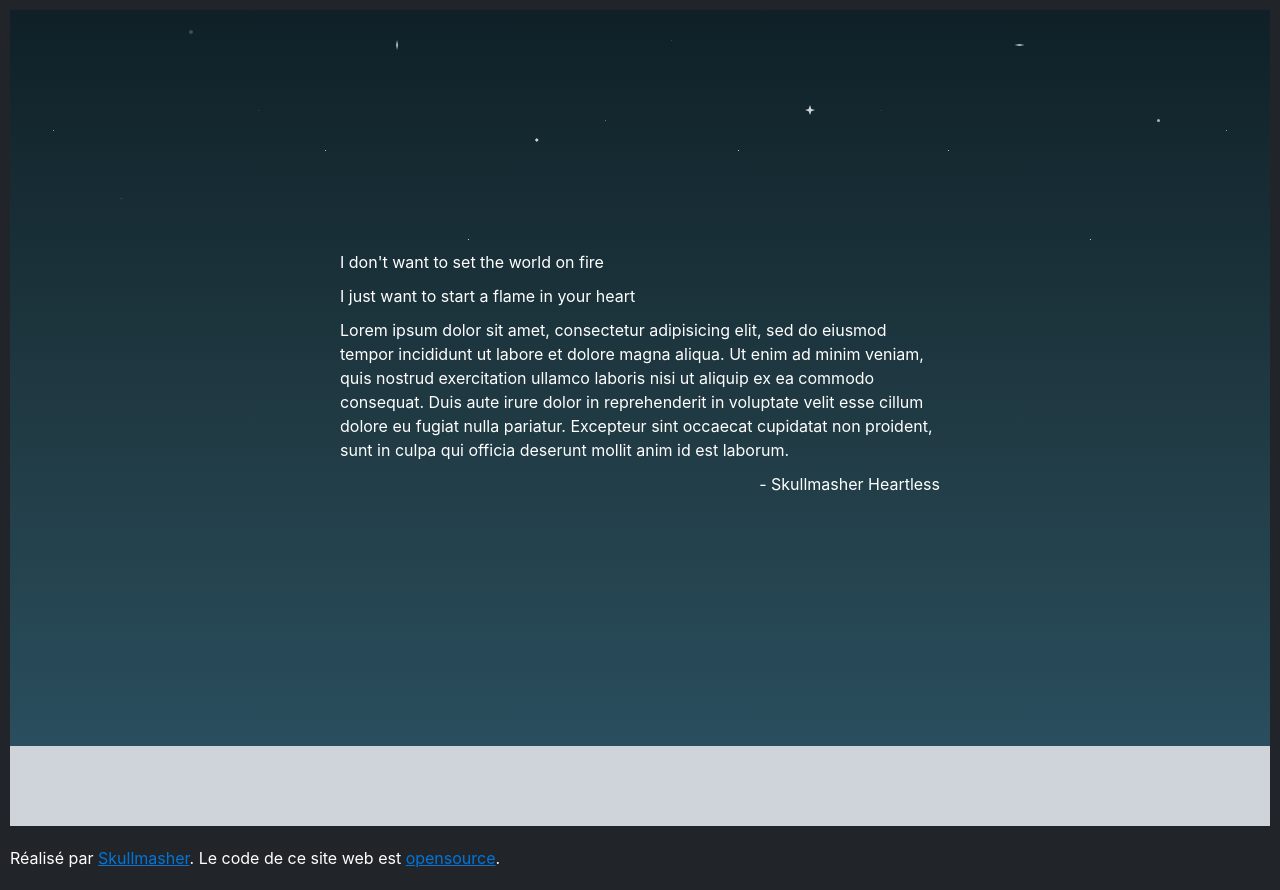
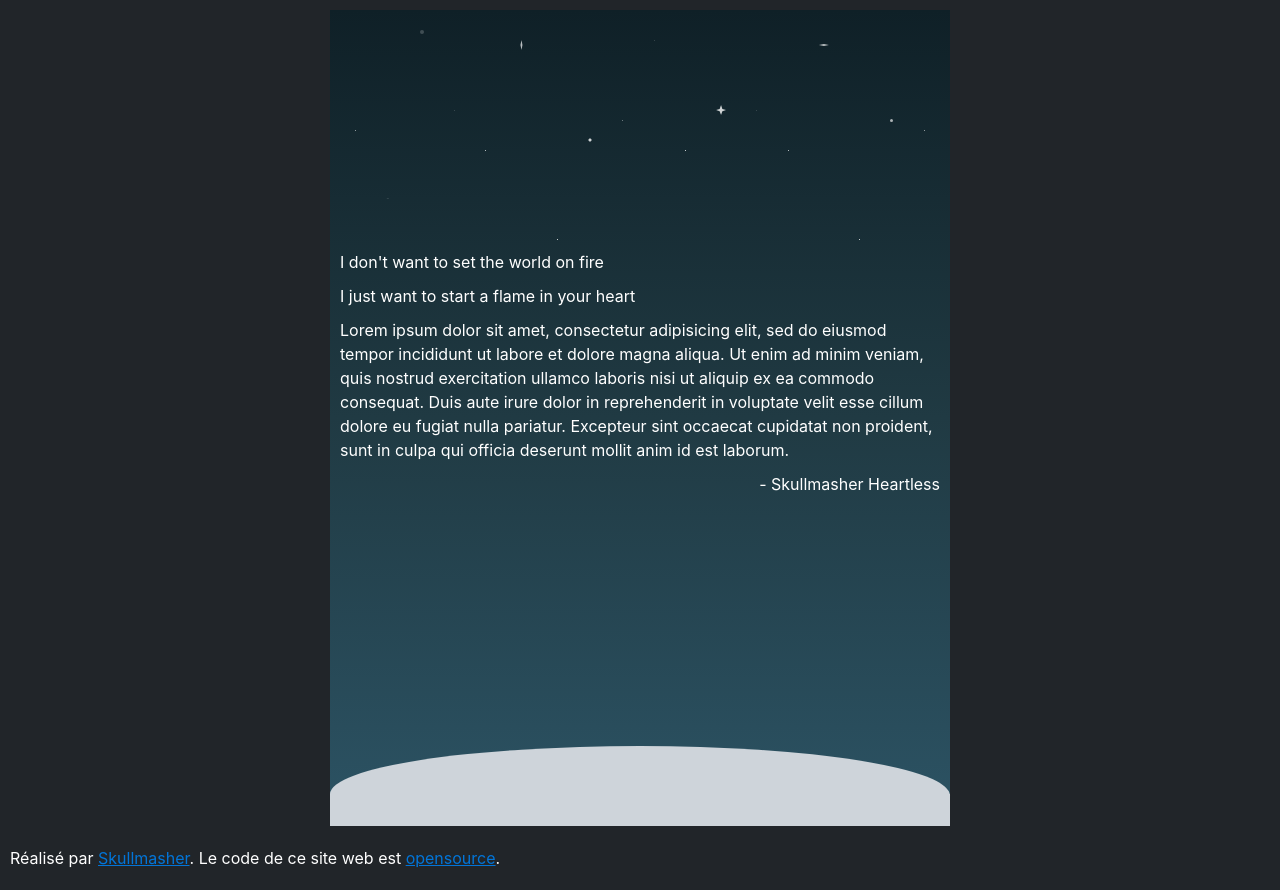
Before and after one commit to SkullMasher/wish-card-2019, a PHP site: page / in a window 1280 px wide. Run offline with PHP 8.4, Linux system fonts and the light colour scheme.

Commit message:
:skull: Add ground and better nightsky (thx guiltyspark)

```diff
--- a/app/css/style.css
+++ b/app/css/style.css
@@ -2747,6 +2747,11 @@ body {
   grid-template-rows: 1fr auto;
 }
 
+.place-center {
+  display: grid;
+  place-items: center;
+}
+
 .site-footer {
   grid-row-start: 2;
   grid-row-end: 3;
@@ -2754,6 +2759,7 @@ body {
 }
 
 .wishcard {
+  max-width: 1200px;
   margin: 1rem;
 }
 
@@ -2896,8 +2902,19 @@ body {
 }
 
 .wishcard__ground {
+  display: grid;
+  place-items: flex-end;
+  position: relative;
   height: 10vh;
   background-color: #ced4da;
+  border-radius: 50% 50% 49% 51% / 60% 62% 38% 40%;
+}
+
+.wishcard__ground--bottom {
+  width: 100%;
+  height: 4vh;
+  bottom: 0;
+  background-color: #ced4da;
 }
 
 /*# sourceMappingURL=style.map.css */
--- a/app/index.html
+++ b/app/index.html
@@ -9,6 +9,7 @@
 </head>
 <body>
   <main>
+<div class="place-center">
   <div class="wishcard">
     <div class="wishcard__background">
       <header class="wishcard__sky">
@@ -47,12 +48,22 @@
         </div>
       </main>
       <footer class="wishcard__floor">
-          <div class="wishcard__house">
-            <div class="wishcard__housewall"></div>
-            <div class="wishcard__houseroof"></div>
+        <div class="snowman">
+          <div class="snowman__trunk"></div>
+          <div class="snowman__trunk--small"></div>
+          <div class="snowman__head">
+            <div class="snowman__eye snowman__eye--right"></div>
+            <div class="snowman__eye snowman__eye--left"></div>
+            <div class="snowman__nose"></div>
+            <div class="snowman__nose"></div>
           </div>
-          <div class="wishcard__ground"></div>
+        </div>
+        <div class="wishcard__ground">
+          <div class="wishcard__ground--bottom"></div>
+        </div>
+
       </footer>
+    </div>
   </div>
 </div>
   </main>
--- a/app/sass/_shame.scss
+++ b/app/sass/_shame.scss
@@ -9,6 +9,11 @@ body {
   grid-template-rows: 1fr auto;
 }
 
+.place-center {
+  display: grid;
+  place-items: center;
+}
+
 .site-footer {
   grid-row-start: 2;
   grid-row-end: 3;
--- /dev/null
+++ b/app/sass/components/_snowman.scss
@@ -0,0 +1,10 @@
+.snowman {
+
+
+  &__trunk {
+
+    &--small {
+
+    }
+  }
+}
--- a/app/sass/components/_wishcard.scss
+++ b/app/sass/components/_wishcard.scss
@@ -1,4 +1,5 @@
 .wishcard {
+  max-width: 1200px;
   margin: $spacer-small;
 }
 
@@ -137,10 +138,6 @@
   text-align: right;
 }
 
-.wishcard__house {
-
-}
-
 .wishcard__floor {
   display: flex;
   flex-direction: column;
@@ -149,6 +146,17 @@
 }
 
 .wishcard__ground {
+  display: grid;
+  place-items: flex-end;
+  position: relative;
   height: 10vh;
   background-color: $gray-400;
+  border-radius: 50% 50% 49% 51% / 60% 62% 38% 40%;
+
+  &--bottom {
+    width: 100%;
+    height: 4vh;
+    bottom: 0;
+    background-color: $gray-400;
+  }
 }
--- a/app/sass/style.scss
+++ b/app/sass/style.scss
@@ -4,3 +4,4 @@
 @import 'objects/wrappers';
 @import 'shame';
 @import 'components/wishcard';
+@import 'components/snowman';
```
Also changed, not shown: app/css/style.map.css. Lines whose indentation alone changed are shown as unchanged.
